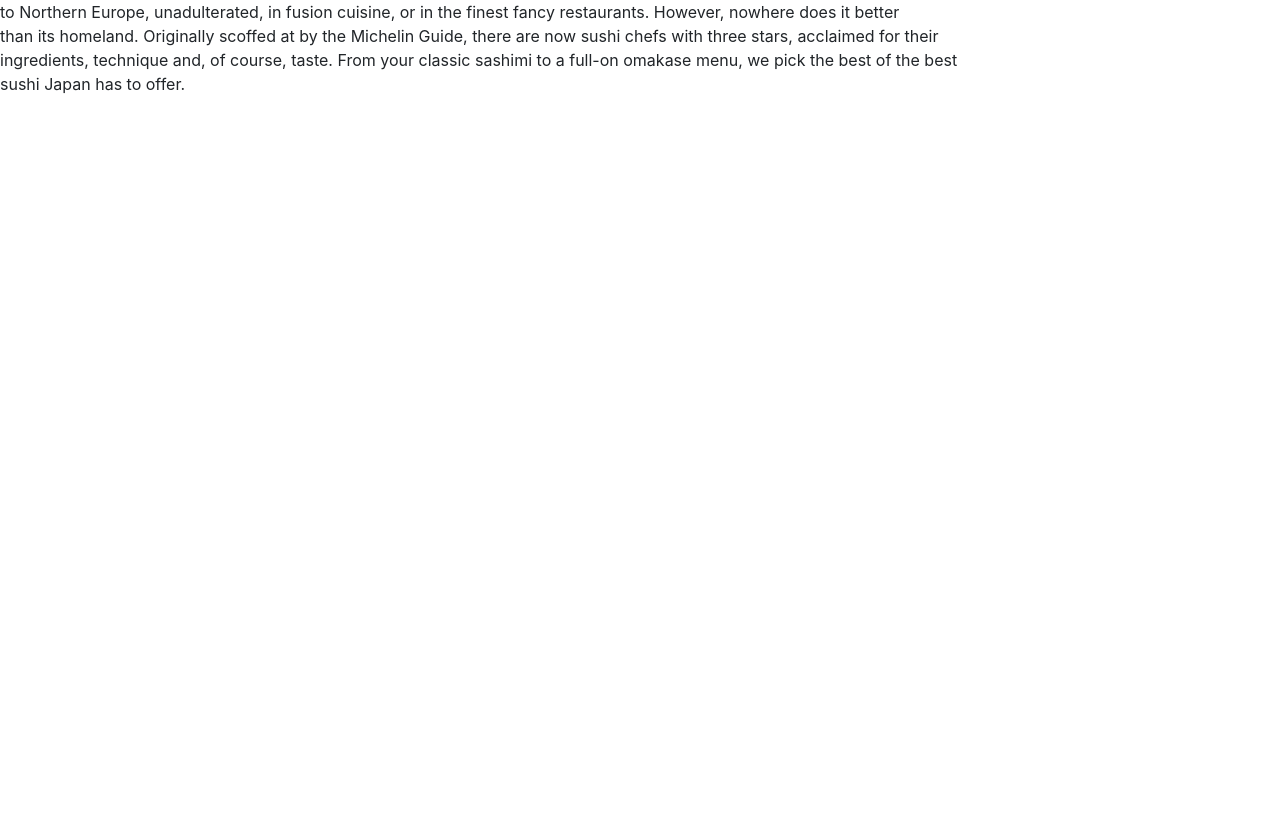
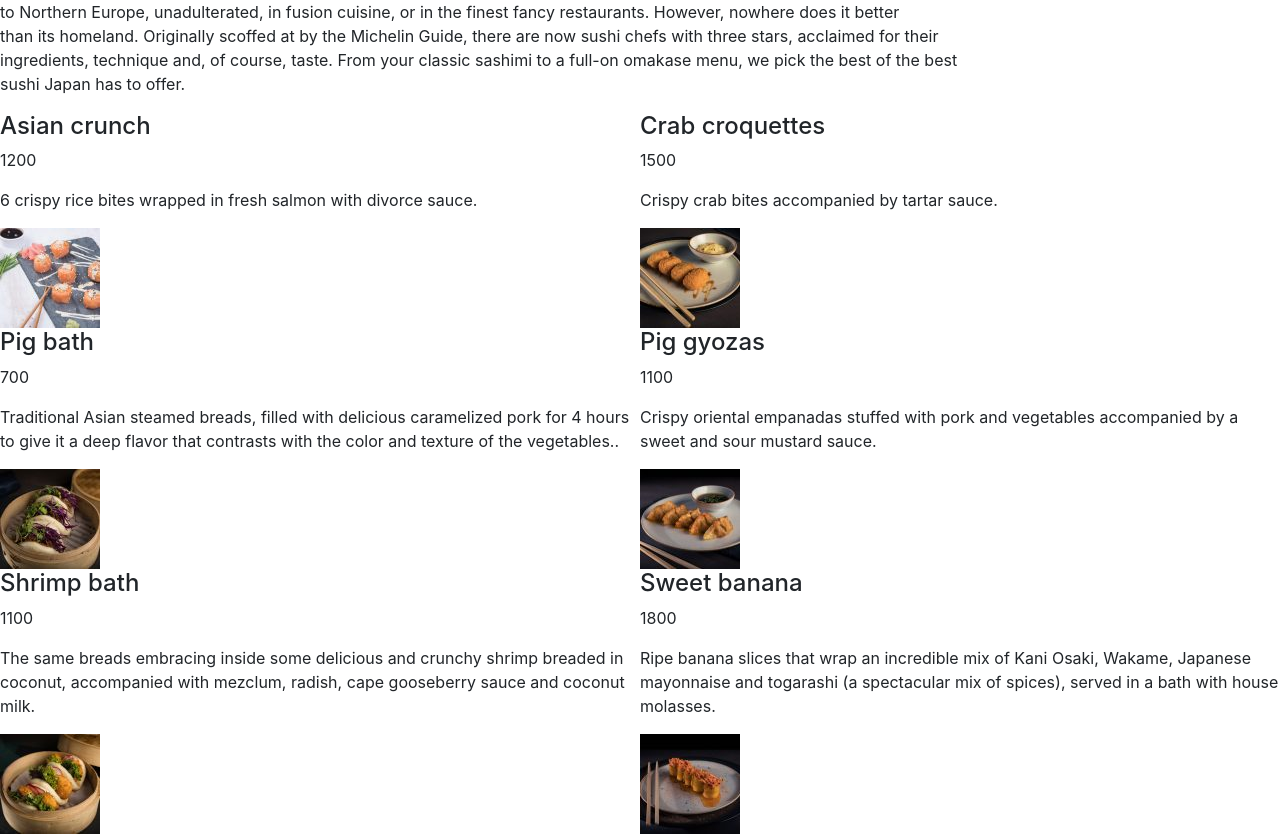
Before and after one commit to andresporras3423/restaurant, a website built with webpack: page dist/index.html in a window 1280 px wide. Shown: the part 390-1224 px from the top of the page. Before the commit the page ends 800 px from the top, so only its background shows below. Built offline with nearby package versions, Linux system fonts and the light colour scheme.

Commit message:
add content to menu tab

```diff
--- a/src/food-item-class.js
+++ b/src/food-item-class.js
@@ -1,4 +1,4 @@
-export class foodItem{
+export default class foodItem{
     constructor(name, price, image, description){
         this.name = name;
         this.price = price;
--- a/src/index.js
+++ b/src/index.js
@@ -1,7 +1,10 @@
 import pageLoad from './page-load.js';
 import homeLoad from './home-load.js';
+import menuLoad from './menu-load.js';
 
 let pLoad = pageLoad();
 pLoad.loadNav();
 let hLoad = homeLoad();
 hLoad.loadDivHome();
+let mLoad = menuLoad();
+mLoad.loadDivMenu();
--- a/src/menu-load.js
+++ b/src/menu-load.js
@@ -14,14 +14,27 @@ export default function homeLoad(){
         new foodItem("Shrimp bath","1100","shrimp-bath","The same breads embracing inside some delicious and crunchy shrimp breaded in coconut, accompanied with mezclum, radish, cape gooseberry sauce and coconut milk."),
         new foodItem("Sweet banana","1800","sweet-banana","Ripe banana slices that wrap an incredible mix of Kani Osaki, Wakame, Japanese mayonnaise and togarashi (a spectacular mix of spices), served in a bath with house molasses.")],
         loadDivMenu(){
+            this.divMenu.className="item-style";
             this.divContent.appendChild(this.divMenu);
-            this.loadHead();
-            this.loadImage();
-            this.loadParagraph();
+            this.loadItems();
         },
         loadItems(){
-            this.h3.innerText="Sushitaki";
-            this.divHome.appendChild(this.h3);
+            this.foodItems.forEach((item)=>{
+               let divItem = document.createElement("div");
+               let name = document.createElement("h4");
+               name.innerText = item.name;
+               let price = document.createElement("p");
+               price.innerText = item.price;
+               let description = document.createElement("p");
+               description.innerText = item.description;
+               let image = document.createElement("img");
+               image.src=`../data/sushi-images/${item.image}.jpg`;
+               divItem.appendChild(name);
+               divItem.appendChild(price);
+               divItem.appendChild(description);
+               divItem.appendChild(image);
+               this.divMenu.appendChild(divItem);
+            });
         }
     }
 };
--- a/styles/index.css
+++ b/styles/index.css
@@ -1,5 +1,8 @@
-.item.style{
+.item-style{
     display: flex;
     flex-wrap: wrap;
+}
+
+.item-style > * {
     flex-basis: 50%;
 }
```
Also changed, not shown: dist/index.html, dist/main.js.
